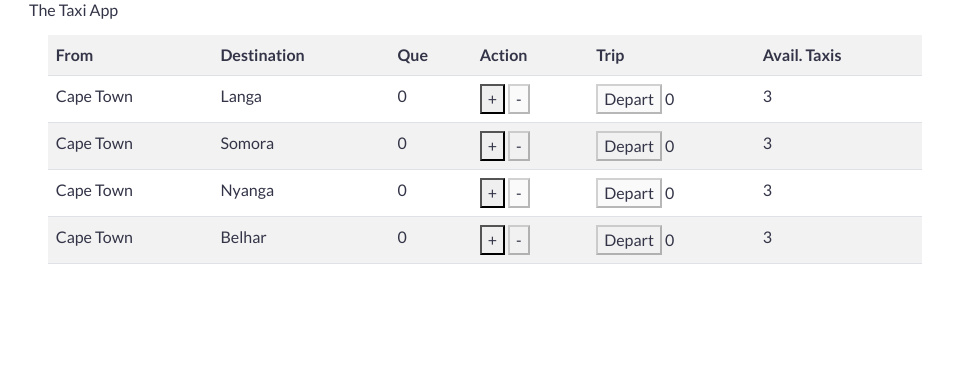
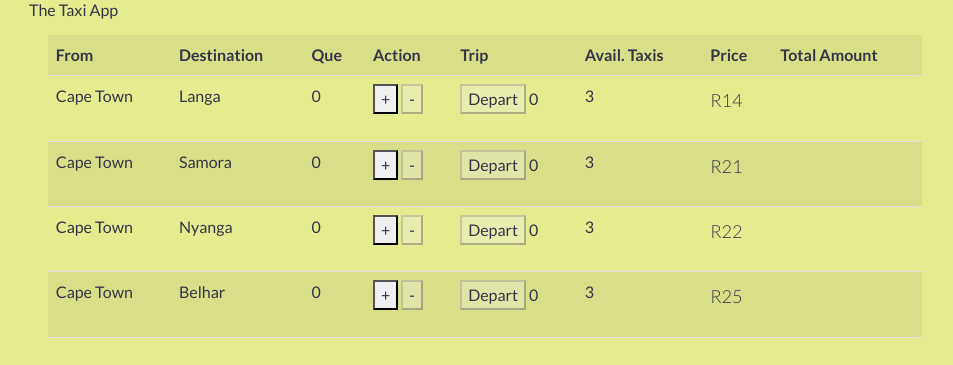
Before and after one commit to bonisiweinnocent/taxi_rank_widget, a plain HTML site: page index.html in a window 1280 px wide. Shown: the whole page, without its empty margins (143-1096 px from the left). Drawn offline with nearby package versions, Linux system fonts and the light colour scheme.

Commit message:
demo commits

```diff
--- a/classes.js
+++ b/classes.js
@@ -1,7 +1,10 @@
 
 
 class Rank {
-
+    belharPrice = 25.00
+    nyangaPrice = 22.00
+    samoraPrice = 21.00
+    langaPrice = 14.00
     availTaxi = 3;
     passengerCount = 0;
     left = 0;
@@ -22,18 +25,33 @@ class Rank {
     trip() {
         return this.availTaxi
     }
-    message(){
+    message() {
         return "No taxis available"
     }
 
     leave() {
-        this.passengerCount = this.passengerCount - 3
+        this.passengerCount = this.passengerCount - 8
         this.availTaxi = this.availTaxi - 1
         return this.left++
 
     }
-
-
+    langaFare() {
+        return this.langaPrice
+    }
+    samoraFare() {
+        return this.samoraPrice
+    }
+    nyangaFare() {
+        return this.nyangaPrice
+    }
+    belharFare() {
+        return this.belharPrice
+    }
+    total(langaPrice, samoraPrice, nyangaPrice, belhar) {
+        if (langaPrice) {
+            langaPrice * 8
+        }
+    }
     //decrease the number of taxis available
     decreasePassengers() {
         this.leave()
--- a/index.html
+++ b/index.html
@@ -18,6 +18,7 @@
         <div class="row">
             <div class="col-12">
 
+
                     <table class="table  table-striped table-hover">
 
                         <tr>
@@ -27,14 +28,18 @@
                             <th>Action</th>
                             <th>Trip</th>
                             <th>Avail. Taxis</th>
-                        <!-- <th>Price</th>
-                        <th>Total Amount</th> -->
+                            <th>Price</th>
+                            <th>Total Amount</th>
                         </tr>
+
+
                         <template x-for="queue in queues">
                             <tr>
                                 <td>Cape Town </td>
                                 <td>
                                     <span x-text="queue.rankName"></span>
+
+
                                 </td>
                                 <td><span x-text="queue.passengerCount">0</span></td>
                                 <td> <button id="plus" @click="queue.que()">+</button>
@@ -42,13 +47,32 @@
                                         @click="queue.lessQue()">-</button>
                                 </td>
 
-                            <td> <button id="leave" x-bind:disabled="queue.passengerCount < 3"
-                                    x-bind:hidden="queue.availTaxi <= 0" x-show="queue.message()"
-                                    @click="queue.leave()">Depart</button>
+                                <td> <button id="leave" x-bind:disabled="queue.passengerCount < 8"
+                                        x-bind:hidden="queue.availTaxi <= 0" @click="queue.leave()">Depart</button>
                                     <span x-text="queue.left">0</span>
                                 </td>
 
                                 <td><span x-text="queue.trip()">0</span></td>
+                                <td>
+                                <template x-if="queue.rankName== 'Langa'">
+                                  <p x-text="'R' + queue.langaFare()"></p>
+                                </template>
+
+
+
+                                <template x-if="queue.rankName== 'Samora'">
+                                  <p x-text="'R' + queue.samoraFare()"></p>
+                                </template>
+
+                                <template x-if="queue.rankName== 'Nyanga'">
+                                    <p x-text="'R' + queue.nyangaFare()"></p>
+                                  </template>
+
+                                  <template x-if="queue.rankName== 'Belhar'">
+                                    <p x-text="'R' + queue.belharFare()"></p>
+                                  </template>
+                            </td>
+                                <td x-text="queue.total()"></td>
 
                             </tr>
                         </template>
@@ -56,9 +80,9 @@
 
 
                     </table>
-            </div>
 
 
+            </div>
         </div>
     </div>
 
--- a/index.js
+++ b/index.js
@@ -12,7 +12,7 @@ document.addEventListener('alpine:init', () => {
 
             },
             open: false,
-            ranks: ['Langa', 'Somora', 'Nyanga', 'Belhar'],
+            ranks: ['Langa', 'Samora', 'Nyanga', 'Belhar'],
             queues: []
 
 
--- a/simple-grid.css
+++ b/simple-grid.css
@@ -16,6 +16,7 @@ body {
   left: 0;
   top: 0;
   font-size: 100%;
+  background: rgb(229, 235, 143);
 }
 
 /* ROOT FONT STYLES */
```
Lines whose indentation alone changed are shown as unchanged.
